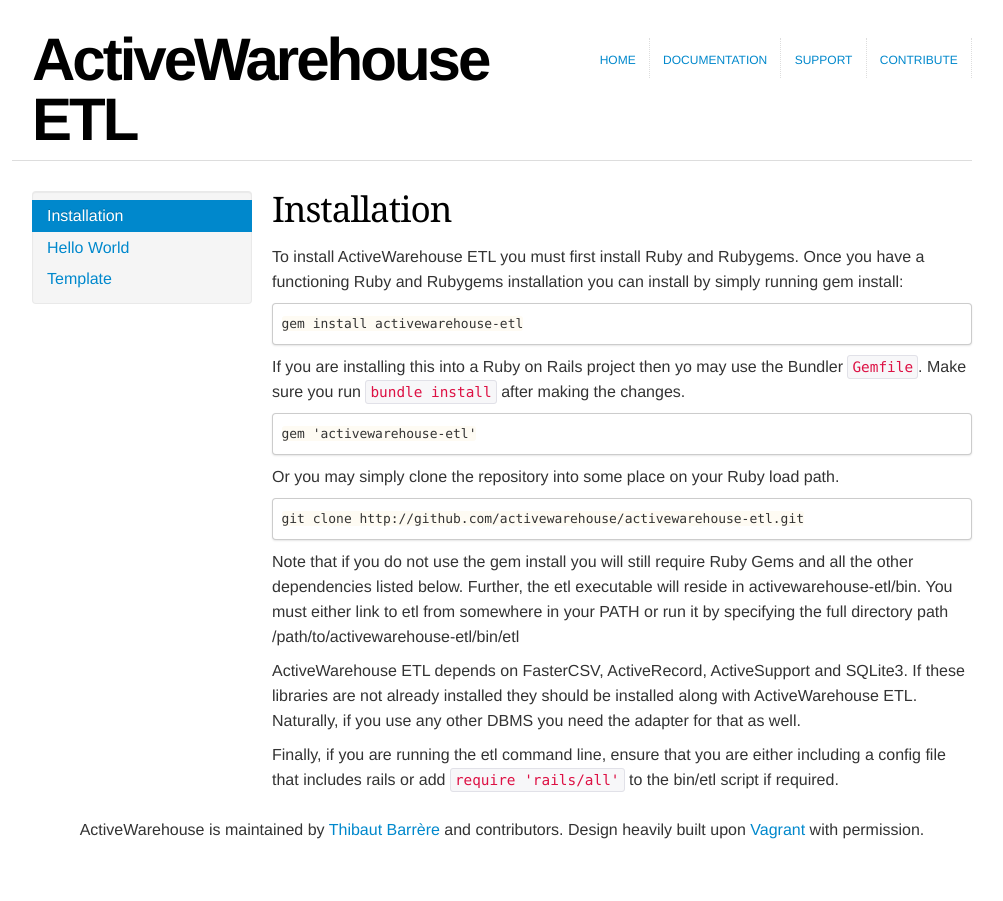
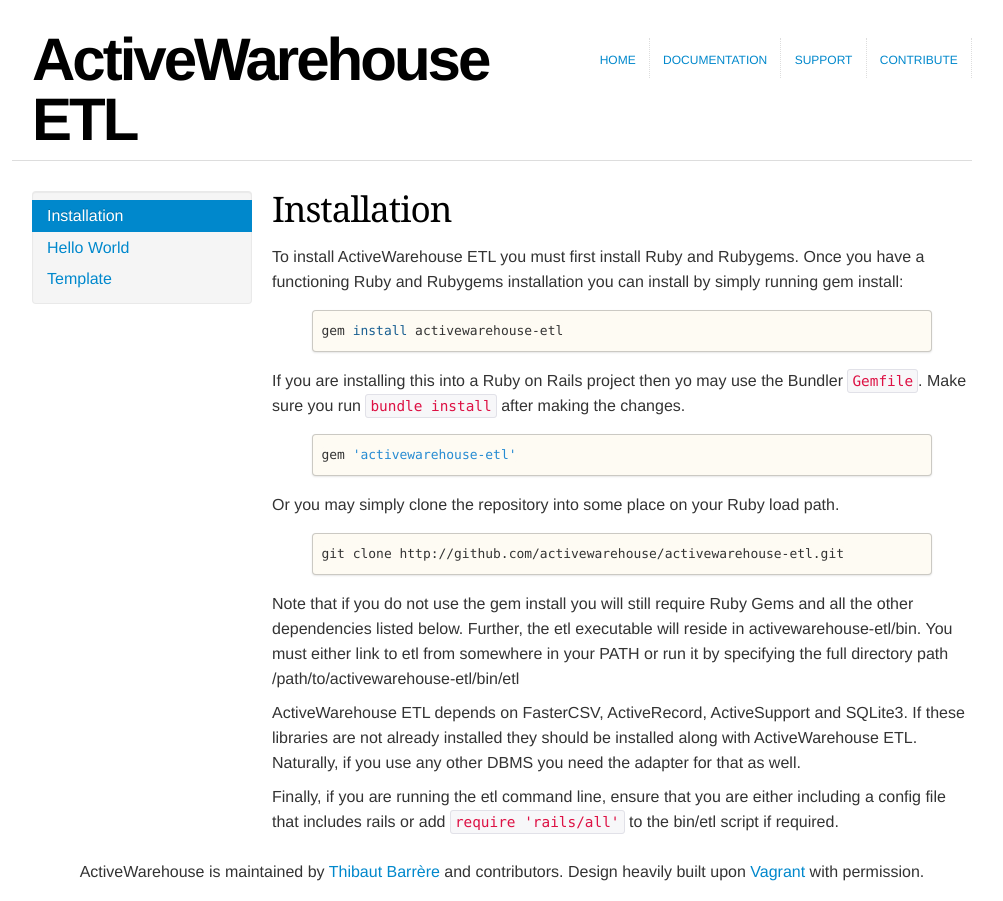
Before and after one commit to activewarehouse/activewarehouse-etl, a Jekyll site: the page built from docs/installation.md, in a window 1280 px wide. Shown: the whole page, without its empty margins (138-1141 px from the left). Built offline with Jekyll 4.4.1, drawn with Linux system fonts in a browser that asks for light colours.

Commit message:
use specific highlighting

```diff
--- a/docs/installation.md
+++ b/docs/installation.md
@@ -8,15 +8,21 @@ current: Installation
 
 To install ActiveWarehouse ETL you must first install Ruby and Rubygems. Once you have a functioning Ruby and Rubygems installation you can install by simply running gem install:
 
-    gem install activewarehouse-etl
+{% highlight bash %}
+gem install activewarehouse-etl
+{% endhighlight %}
 
 If you are installing this into a Ruby on Rails project then yo may use the Bundler `Gemfile`.  Make sure you run `bundle install` after making the changes.
 
-    gem 'activewarehouse-etl'
+{% highlight ruby %}
+gem 'activewarehouse-etl'
+{% endhighlight %}
 
 Or you may simply clone the repository into some place on your Ruby load path.
 
-    git clone http://github.com/activewarehouse/activewarehouse-etl.git
+{% highlight bash %}
+git clone http://github.com/activewarehouse/activewarehouse-etl.git
+{% endhighlight %}
 
 Note that if you do not use the gem install you will still require Ruby Gems and all the other dependencies listed below. Further, the etl executable will reside in activewarehouse-etl/bin. You must either link to etl from somewhere in your PATH or run it by specifying the full directory path /path/to/activewarehouse-etl/bin/etl
 
```
